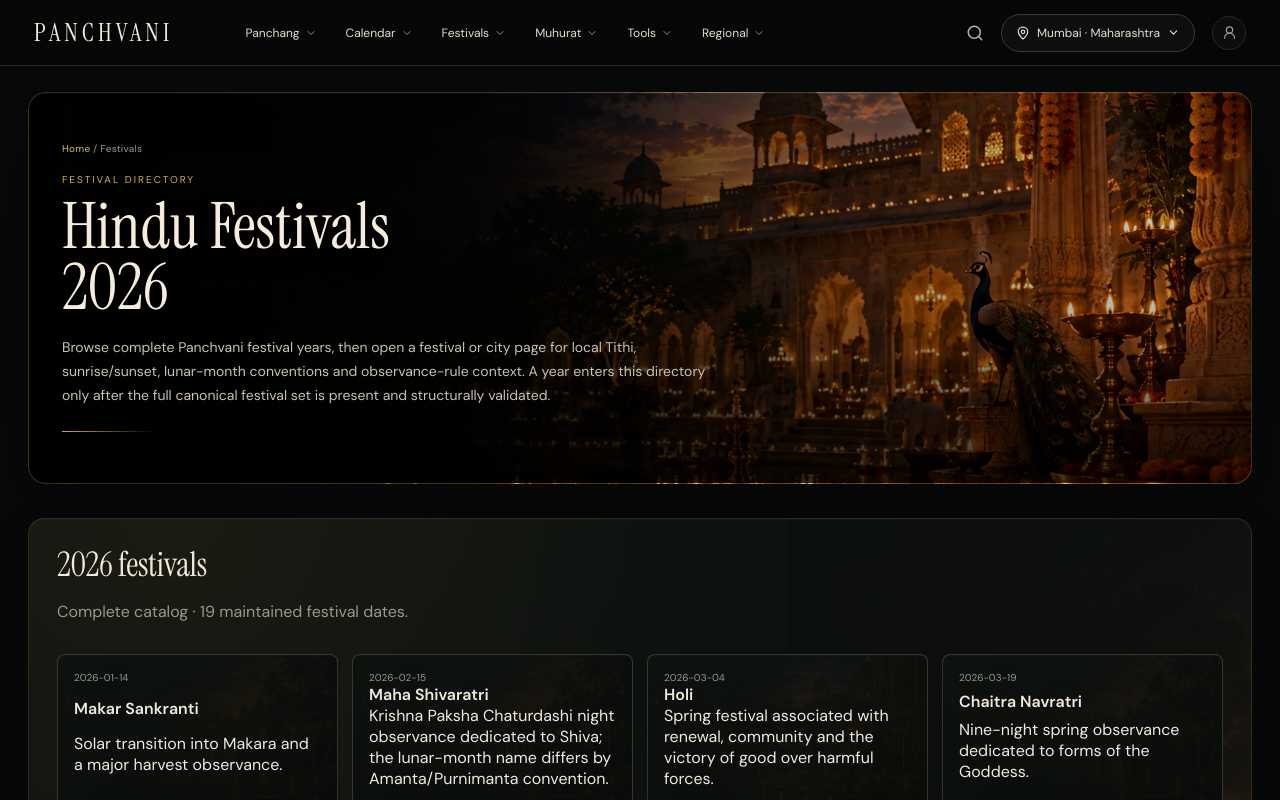
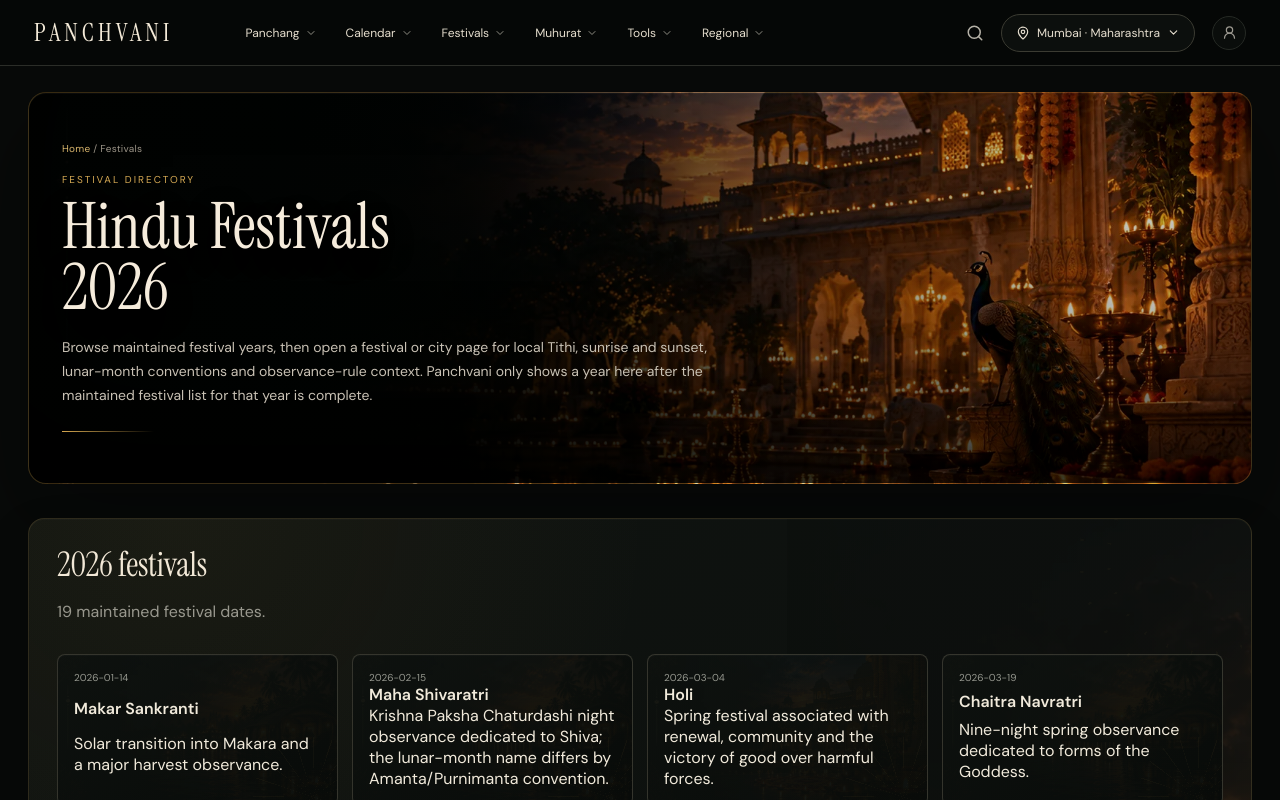
Before and after one commit to SviatF/chanag.xx, a Next.js app: page /festivals in a window 1280 px wide. Shown: the top 800 px of the page. Built offline with nearby package versions, Linux system fonts and the light colour scheme.

Commit message:
Rewrite festival directory for readers

```diff
--- a/app/festivals/page.tsx
+++ b/app/festivals/page.tsx
@@ -9,7 +9,7 @@ const publicYears=festivalIndexYears();
 const range=publicYears.length?(publicYears.length===1?String(publicYears[0]):`${publicYears[0]}–${publicYears[publicYears.length-1]}`):"Festival calendar";
 export const metadata={
   title:`Hindu Festivals ${range} — Dates & Panchang`,
-  description:"Major Hindu festival dates with city-specific Panchang context, calendar-convention notes and festival-specific observance rules where supported."
+  description:"Major Hindu festival dates with city-specific Panchang context, lunar-month convention notes and festival-specific observance references where supported."
 };
 
 export default function FestivalsIndex(){
@@ -18,10 +18,10 @@ export default function FestivalsIndex(){
     <div className="breadcrumbs"><Link href="/">Home</Link> / Festivals</div>
     <p className="page-kicker">FESTIVAL DIRECTORY</p>
     <h1 className="page-title">Hindu Festivals<br/>{range}</h1>
-    <p className="page-subtitle">Browse complete Panchvani festival years, then open a festival or city page for local Tithi, sunrise/sunset, lunar-month conventions and observance-rule context. A year enters this directory only after the full canonical festival set is present and structurally validated.</p>
+    <p className="page-subtitle">Browse maintained festival years, then open a festival or city page for local Tithi, sunrise and sunset, lunar-month conventions and observance-rule context. Panchvani only shows a year here after the maintained festival list for that year is complete.</p>
     {publicYears.map(year=>{const state=coverage.get(year);return <section className="wide-panel" key={year}>
       <h2 className="page-title" style={{fontSize:34}}>{year} festivals</h2>
-      <p className="page-subtitle">Complete catalog · {state?.present??0} maintained festival dates.</p>
+      <p className="page-subtitle">{state?.present??0} maintained festival dates.</p>
       <div className="city-directory">
         {festivalsForYear(year).map(f=>{const semantics=getFestivalSemantics(f);return <Link href={`/festivals/${f.slug}/${year}`} key={f.slug}>
           <small>{f.date}</small><strong>{f.name}</strong><span>{semantics.displayShort}</span>
@@ -29,6 +29,6 @@ export default function FestivalsIndex(){
       </div>
       <div className="pill-links"><Link href={`/festivals-calendar/${year}`}>View full {year} festival calendar →</Link></div>
     </section>})}
-    {!publicYears.length?<div className="seo-copy"><p>No festival year is currently marked complete for public indexation.</p></div>:null}
+    {!publicYears.length?<div className="seo-copy"><p>Festival dates are being reviewed before a full annual directory is shown.</p></div>:null}
   </div></main>;
 }
```
